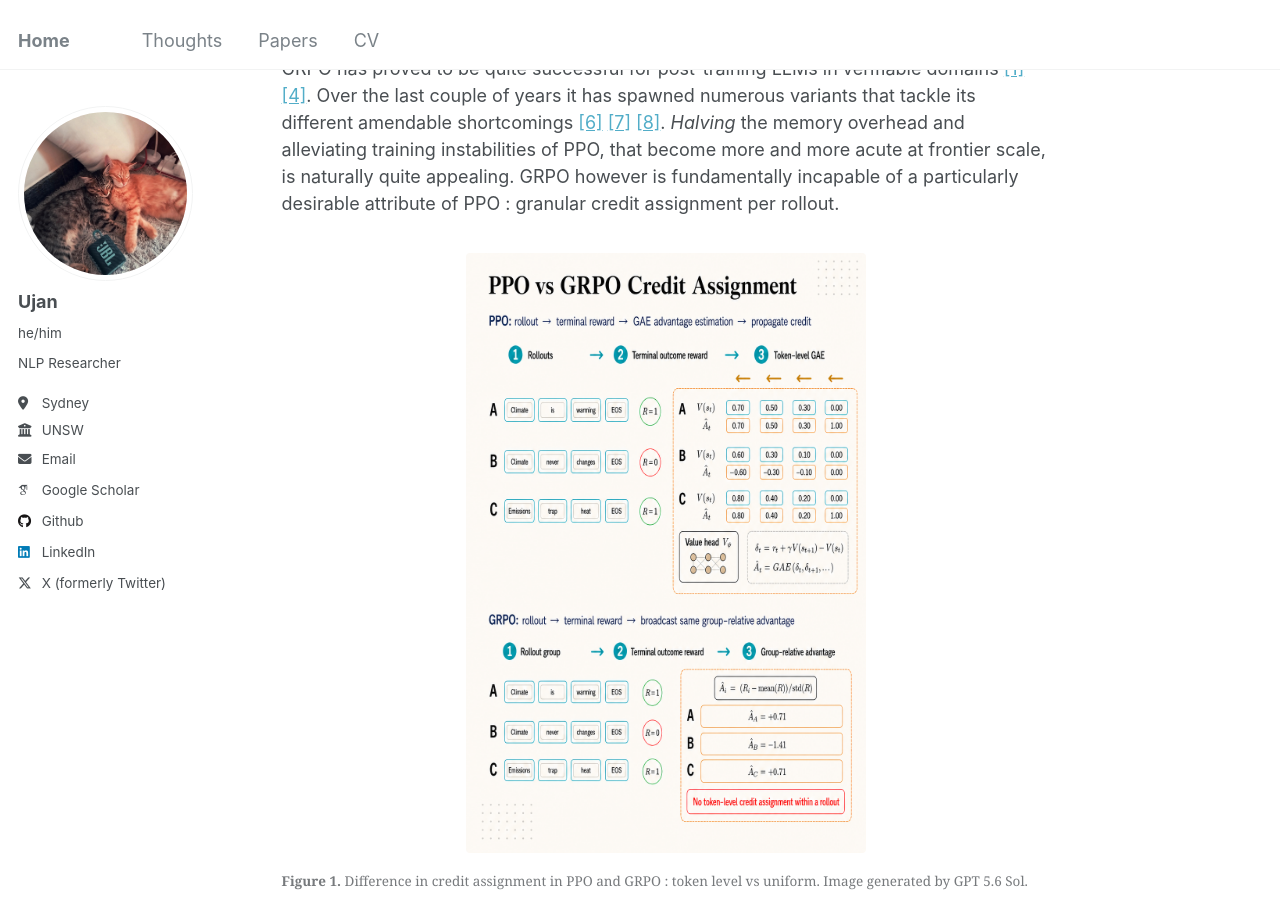
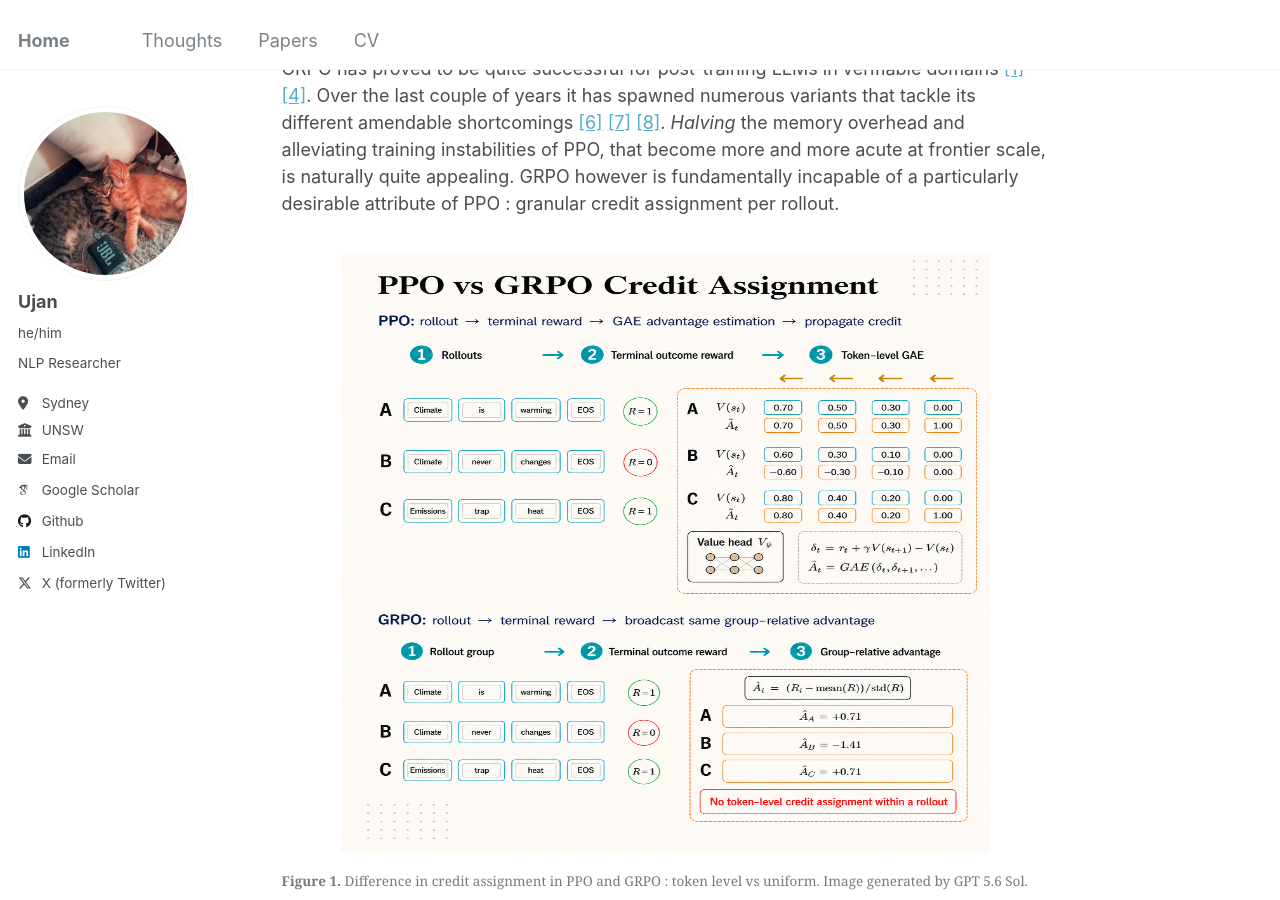
Before and after one commit to tatami-galaxy/tatami-galaxy.github.io, a Jekyll site: the page built from _posts/2026-07-01-self-distillation-post-1.md, in a window 1280 px wide and 900 px high, scrolled down 1032 px. Built offline with Jekyll 4.4.1, drawn with Linux system fonts in a browser that asks for light colours; some web fonts are replaced.

Commit message:
self distill blog

```diff
--- a/_posts/2026-07-01-self-distillation-post-1.md
+++ b/_posts/2026-07-01-self-distillation-post-1.md
@@ -26,7 +26,7 @@ where $$\rho_{i,t}(\theta)=\frac{\pi_\theta(o_{i,t}\mid q,o_{i,<t})}{\pi_{\theta
 GRPO has proved to be quite successful for post-training LLMs in verifiable domains [[1]](#ref-1) [[4]](#ref-4). Over the last couple of years it has spawned numerous variants that tackle its different amendable shortcomings [[6]](#ref-6) [[7]](#ref-7) [[8]](#ref-8). *Halving* the memory overhead and alleviating training instabilities of PPO, that become more and more acute at frontier scale, is naturally quite appealing. GRPO however is fundamentally incapable of a particularly desirable attribute of PPO : granular credit assignment per rollout.
 
 <figure>
-  <img src="/images/ppo-grpo-credit-assignment.png" alt="Comparison of PPO token-level credit assignment using a value function and GAE with GRPO's uniform group-relative credit assignment." style="width: auto; max-width: 650px; height: auto; max-height: 600px; margin-left: auto; margin-right: auto;">
+  <img src="/images/ppo-grpo-credit-assignment.png" alt="Comparison of PPO token-level credit assignment using a value function and GAE with GRPO's uniform group-relative credit assignment." style="max-width: 650px; max-height: 600px; margin-left: auto; margin-right: auto;">
   <figcaption style="width: 100%;"><strong>Figure 1.</strong> Difference in credit assignment in PPO and GRPO : token level vs uniform. Image generated by GPT 5.6 Sol.</figcaption>
 </figure>
 
```
